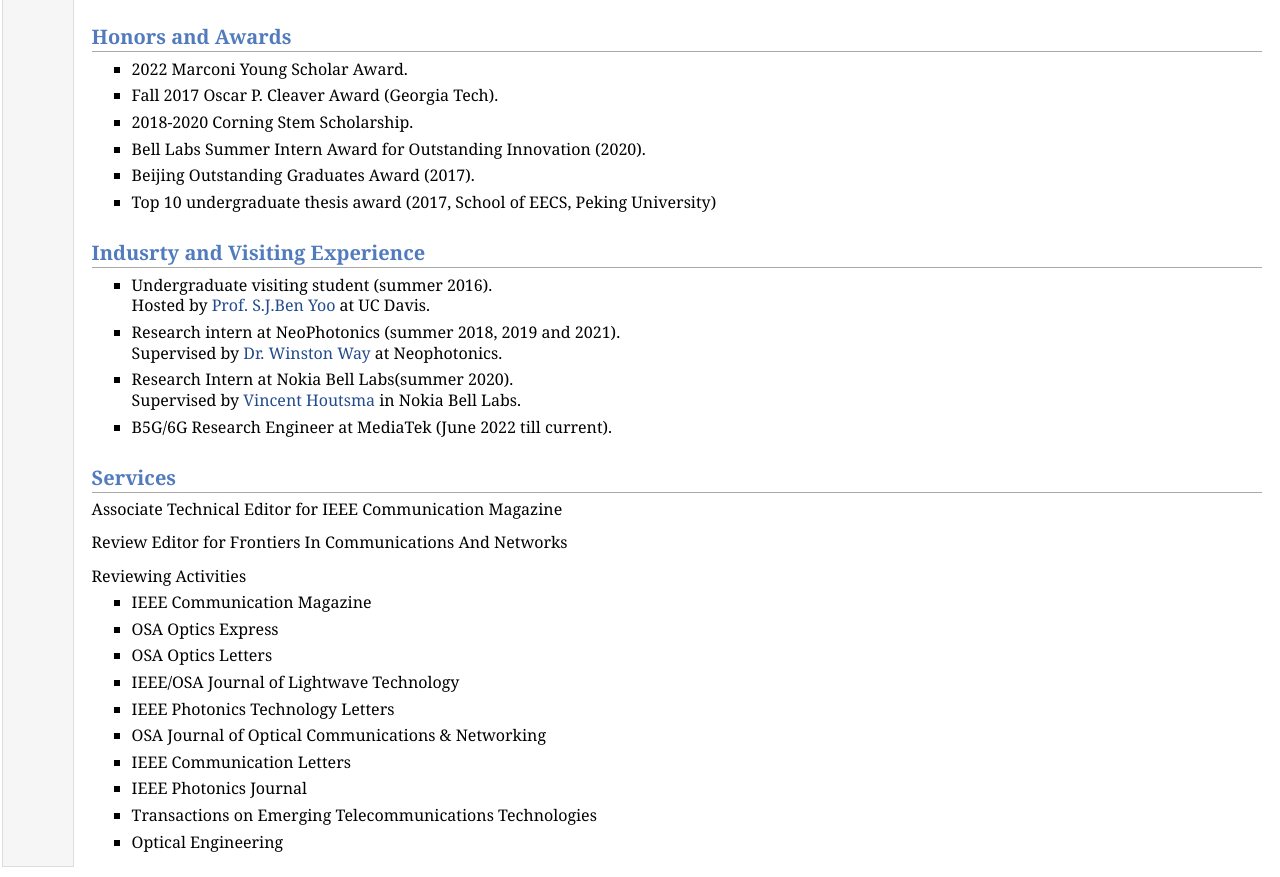
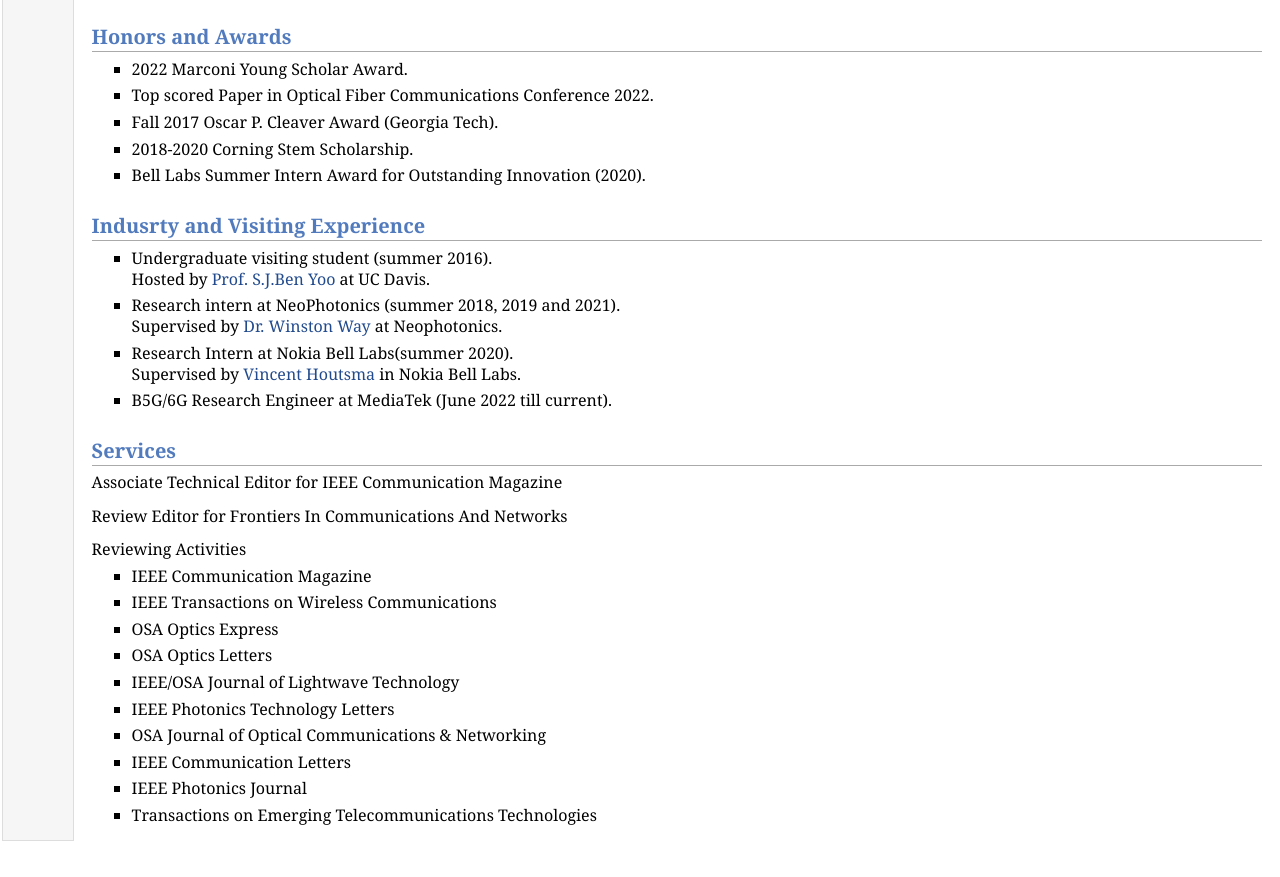
Before and after one commit to ruizhang1121/ruizhang1121.github.io, a plain HTML site: page index.html in a window 1280 px wide. Shown: the part 1507-2384 px from the top of the page. After the commit the page ends 2358 px from the top, so only its background shows below. Drawn offline with Linux system fonts and the light colour scheme.

Commit message:
Add files via upload

```diff
--- a/index.html
+++ b/index.html
@@ -91,15 +91,13 @@ Ph.D. Advisor : Prof. Gee-Kung Chang and <a href="https://www.ece.gatech.edu/fac
 <ul>
 <li><p>2022 Marconi Young Scholar Award.</p>
 </li>
+<li><p>Top scored Paper in Optical Fiber Communications Conference 2022.</p>
+</li>
 <li><p>Fall 2017 Oscar P. Cleaver Award (Georgia Tech).</p>
 </li>
 <li><p>2018-2020 Corning Stem Scholarship.</p>
 </li>
 <li><p>Bell Labs Summer Intern Award for Outstanding Innovation (2020).</p>
-</li>
-<li><p>Beijing Outstanding Graduates Award (2017).</p>
-</li>
-<li><p>Top 10 undergraduate thesis award (2017, School of EECS, Peking University)</p>
 </li>
 </ul>
 <h2>Indusrty and Visiting Experience</h2>
@@ -120,6 +118,8 @@ Ph.D. Advisor : Prof. Gee-Kung Chang and <a href="https://www.ece.gatech.edu/fac
 <ul>
 <li><p>IEEE Communication Magazine</p>
 </li>
+<li><p>IEEE Transactions on Wireless Communications</p>
+</li>
 <li><p>OSA Optics Express</p>
 </li>
 <li><p>OSA Optics Letters</p>
@@ -136,8 +136,6 @@ Ph.D. Advisor : Prof. Gee-Kung Chang and <a href="https://www.ece.gatech.edu/fac
 </li>
 <li><p>Transactions on Emerging Telecommunications Technologies</p>
 </li>
-<li><p>Optical Engineering</p>
-</li>
 </ul>
 </td>
 </tr>
```
